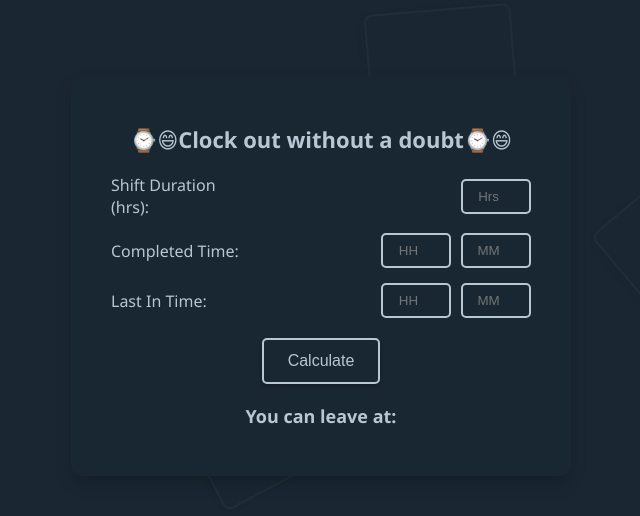
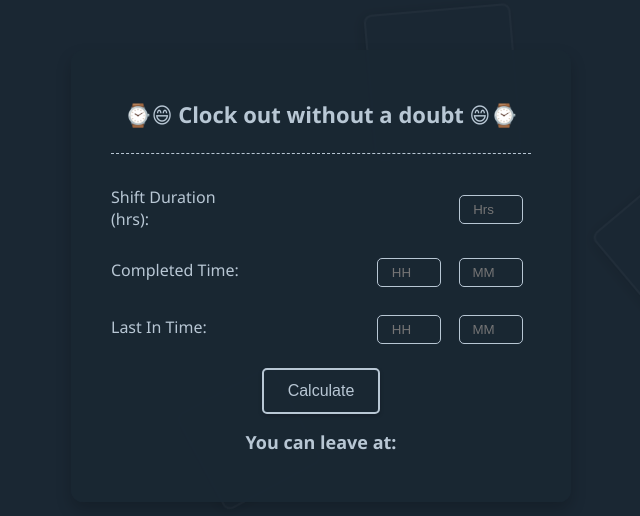
Before and after one commit to smile-2000/Office-time-calculator, a plain HTML site: page index.html in a window 1280 px wide. Shown: the part 124-640 px from the top of the page, without its empty margins (319-959 px from the left). Drawn offline with Linux system fonts and the light colour scheme.

Commit message:
Update index.html

```diff
--- a/index.html
+++ b/index.html
@@ -28,14 +28,13 @@
     }
     .square {
         position: absolute;
-            border: 2px solid rgba(255, 255, 255, 0.1); /* Light color with 30% visibility */
+        border: 2px solid rgba(255, 255, 255, 0.1);
         border-radius: 8px;
-            animation: floatSquare 25s infinite ease-in-out; /* Slower movement with longer duration */
+        animation: floatSquare 25s infinite ease-in-out;
         opacity: 0.3;
-            box-shadow: 0 4px 15px rgba(0, 0, 0, 0.4); /* Drop shadow effect */
+        box-shadow: 0 4px 15px rgba(0, 0, 0, 0.4);
     }
 
-        /* Keyframes for random movement */
     @keyframes floatSquare {
         0% {
             transform: translate(0, 0) rotate(0deg);
@@ -59,66 +58,80 @@
         border-radius: 12px;
         box-shadow: 0 8px 16px rgba(0, 0, 0, 0.2);
         color: #ffffff;
-            width: 420px; /* Increased width for better appearance */
-            z-index: 1; /* Bring calculator above the animated background */
-            position: relative; /* Ensure it sits above squares */
+        width: 420px;
+        z-index: 1;
+        position: relative;
     }
     .calculator h2 {
-            margin-bottom: 20px;
+        margin-bottom: 32px; /* Adjust space between title and the input sections */
         font-size: 22px;
         color: #b8c7d4;
         text-align: center;
+        border-bottom: 1px dashed #b8c7d4;
+        padding-bottom: 24px; /* Increase padding to adjust green highlighted space */
     }
     .input-group {
         display: flex;
         justify-content: space-between;
         align-items: center;
-            margin-bottom: 15px;
+        margin-bottom: 24px; /* Decrease vertical space between input groups */
     }
     .input-group label {
         font-size: 16px;
-            flex: 0 0 130px; /* fixed width for label */
+        flex: 0 0 130px;
         color: #b8c7d4;
         text-align: left;
+        margin-right: 10px; /* Reduced space between label and input */
     }
     .input-container {
         display: flex;
-            gap: 10px; /* space between the input fields */
+        gap: 10px;
     }
     .input-container input {
         width: 50px;
-            padding: 8px;
-            border: 2px solid #b8c7d4; /* 2px border with color #B8C7D4 */
+        padding: 6px;
+        border: 1px solid #b8c7d4;
         border-radius: 5px;
-            background-color: transparent; /* Remove background color */
+        background-color: transparent;
         color: white;
         text-align: center;
+        transition: border-color 0.2s, box-shadow 0.2s;
+	margin-top: 4px;
+	margin-right: 8px;
     }
+
+    .input-container input:focus {
+        border-color: #67d6ff; /* Soft teal/blue color for focus */
+        box-shadow: 0 0 5px rgba(103, 214, 255, 0.3); /* Softer blue shadow */
+        outline: none;
+    }
+
     .calculator button {
         padding: 12px 24px;
-            margin: 20px auto 0; /* Center the button */
-            border: 2px solid #b8c7d4; /* Button border with color #B8C7D4 */
+        margin: 20px auto 0;
+        border: 2px solid #b8c7d4;
         border-radius: 5px;
-            background-color: transparent; /* Transparent button */
+        background-color: transparent;
         color: #b8c7d4;
-            font-size: 16px; /* Increase font size */
+        font-size: 16px;
         cursor: pointer;
         transition: background-color 0.3s, color 0.3s;
-            display: block; /* Display button as block to center it */
-            box-shadow: 0 2px 4px rgba(0, 0, 0, 0.2); /* Add small shadow */
+        display: block;
+        box-shadow: 0 2px 4px rgba(0, 0, 0, 0.2);
     }
     .calculator button:hover {
         background-color: #b8c7d4;
         color: #1a2733;
     }
     .calculator p {
-            margin-top: 20px;
+        margin-top: 16px;
         font-size: 18px;
         font-weight: bold;
         color: #b8c7d4;
         text-align: center;
     }
 </style>
+
 </head>
 <body>
     <div class="background">
@@ -132,7 +145,7 @@
         <div class="square"></div>
     </div>
     <div class="calculator">
-        <h2>⌚😄Clock out without a doubt⌚😄</h2>
+        <h2>⌚😄 Clock out without a doubt 😄⌚</h2>
         <div class="input-group">
             <label>Shift Duration (hrs):</label>
             <div class="input-container">
```
Lines whose indentation alone changed are shown as unchanged.
